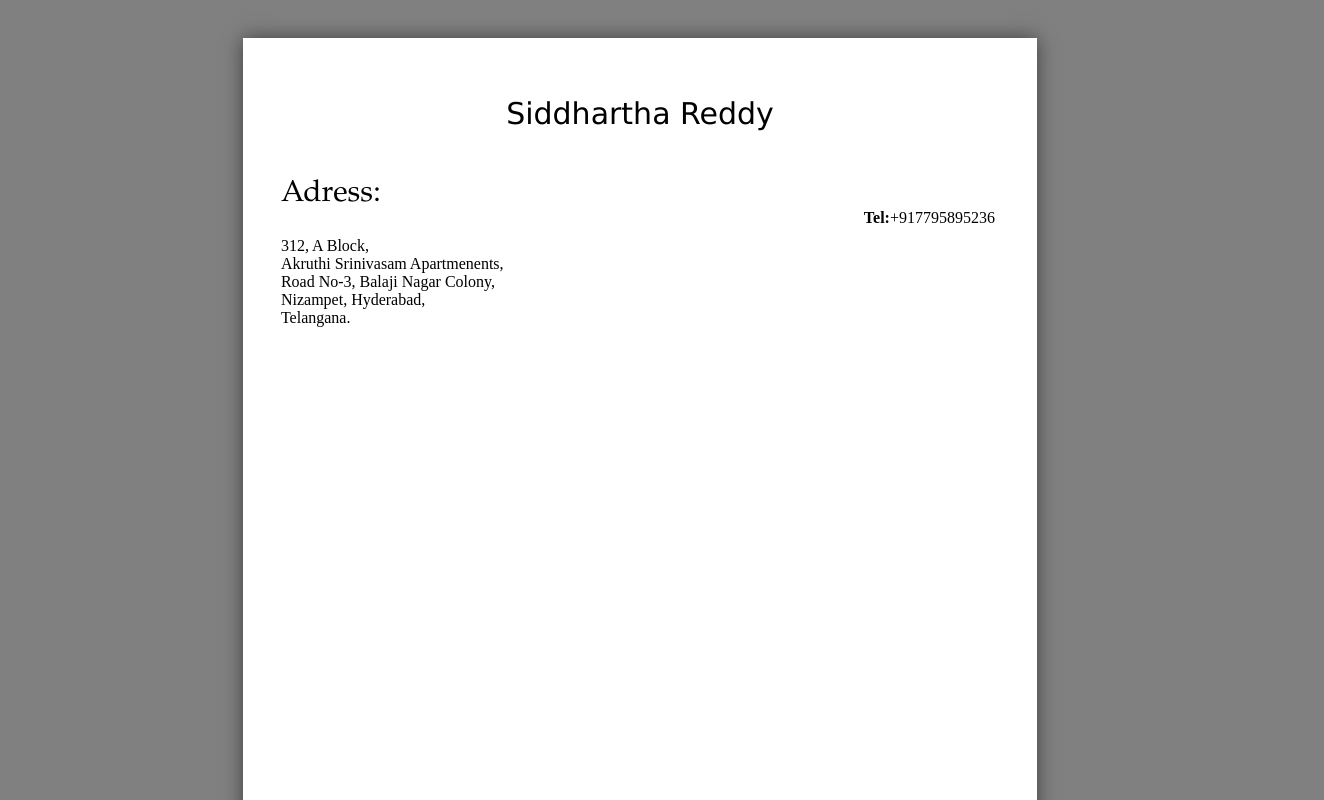
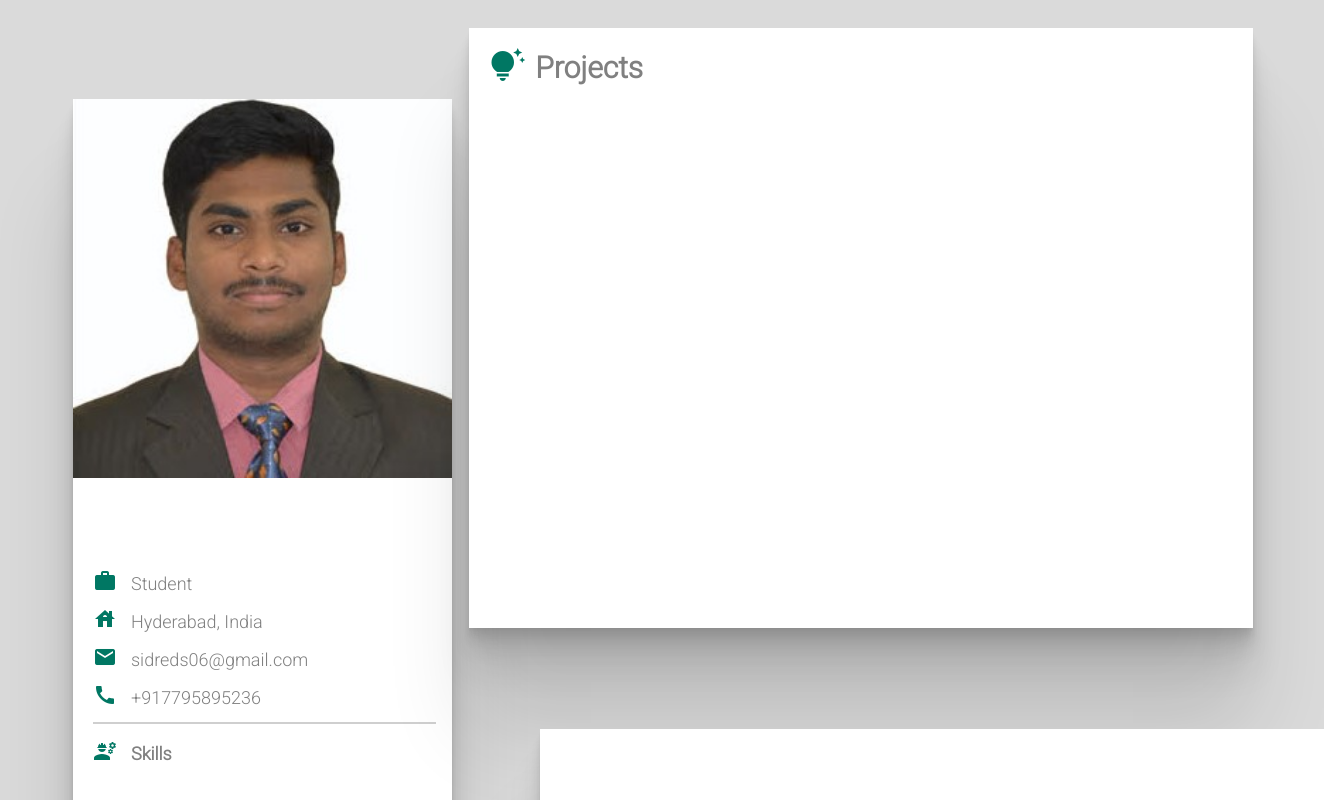
Before and after one commit to sidreds06/Beingzero-web-learn, a website: page html/resume.html in a window 1280 px wide. Shown: the top 800 px of the page, 1324 px wide, since content can reach past the window. Drawn offline with Linux system fonts and the light colour scheme.

Commit message:
resume edit1

```diff
--- a/css/resume.css
+++ b/css/resume.css
@@ -1,83 +1,147 @@
-@import url('https://fonts.googleapis.com/css2?family=Montserrat:wght@100&display=swap');
+@import url('https://fonts.googleapis.com/css2?family=Roboto:wght@100;300&display=swap');
 
-
-h1
-{
-    color:black;
-    font-family: Verdana;
-    font-size: 30px;
-    font-weight: 500;
+body{
   position: relative;
-    text-align: center;
+  background-color: rgb(218, 218, 218);
+  height: fit-content;
 }
-h2
-{
-    color:black;
-    font-family: Garamond;
-    font-size: 30px;
-    font-weight: 500;
-}
-#oneh2{
-    bottom: -30px;
-}
-#div1
+#one
 {
   position: relative;
-    text-align: left;
+  /*top: -149px;*/
+  bottom: 150px;
+  display: inline-block;
+  background-color: white;
+  width: 30%;
+  height: 1200px;
+ /* padding:10px 10px;
+ margin-top: 20px;*/
+  margin-left: 65px;
+  outline: none;
+  box-shadow:
+  0 2.8px 2.2px rgba(0, 0, 0, 0.034),
+  0 6.7px 5.3px rgba(0, 0, 0, 0.048),
+  0 12.5px 10px rgba(0, 0, 0, 0.06),
+  0 22.3px 17.9px rgba(0, 0, 0, 0.072),
+  0 41.8px 33.4px rgba(0, 0, 0, 0.086),
+  0 100px 80px rgba(0, 0, 0, 0.12)
+;
+}
 
+#two
+{
+  position: relative;
+  display: inline-block;
+  background-color: white;
+  width: 62%;
+  height: 600px;
+ /* padding:10px 10px;*/
+  margin-top: 20px;
+  margin-left: 13px;
+  outline: none;
+  box-shadow:
+  0 2.8px 2.2px rgba(0, 0, 0, 0.034),
+  0 6.7px 5.3px rgba(0, 0, 0, 0.048),
+  0 12.5px 10px rgba(0, 0, 0, 0.06),
+  0 22.3px 17.9px rgba(0, 0, 0, 0.072),
+  0 41.8px 33.4px rgba(0, 0, 0, 0.086),
+  0 100px 80px rgba(0, 0, 0, 0.12)
+;
 }
-#div2{
+
+#three
+{
   position: relative;
-    text-align: right;
-    top: -100px;
+  display: inline-block;
+  background-color: white;
+  width: 62%;
+  height: 600px;
+ /* padding:10px 10px;
+ top: -660px;*/
+ bottom: 650px;
+  margin-top: -70px;
+  margin-left: 532px;
+  outline: none;
+  box-shadow:
+  0 2.8px 2.2px rgba(0, 0, 0, 0.034),
+  0 6.7px 5.3px rgba(0, 0, 0, 0.048),
+  0 12.5px 10px rgba(0, 0, 0, 0.06),
+  0 22.3px 17.9px rgba(0, 0, 0, 0.072),
+  0 41.8px 33.4px rgba(0, 0, 0, 0.086),
+  0 100px 80px rgba(0, 0, 0, 0.12)
+;
 }
-.inlin{
-    display: inline-block;
-    width: 355px;
-    height: 300px;
+
+#pic{
+  position: relative;
+  outline: none;
+  border: none;
+  width: 100%;
+
 
 }
 
-body {
-    width: 230mm;
-    height: 100%;
-    margin: 0 auto;
-    padding: 0;
-    font-size: 12pt;
-    background:grey;
+#oneh1{
+  font-family: 'Roboto', sans-serif;
+  color:white;
+  position: absolute;
+  top:390px;
+  left: 10px;
+
 }
-  * {
-    box-sizing: border-box;
-    -moz-box-sizing: border-box;
+
+#twoh1{
+  position: absolute;
+  font-size: 30px;
+  margin-top: 25px;
 }
-  .main-page {
-    width: 210mm;
-    min-height: 297mm;
-    margin: 10mm auto;
-    background: white;
-    box-shadow: 0 0 0.5cm rgba(0,0,0,0.5);
+
+#pj_icon{
+  font-size:36px;
+  margin-top: 20px;
 }
-  .sub-page {
-    padding: 1cm;
-    height: 297mm;
+
+footer{
+  background-color: black;
+  width: 100%;
+  height: 150px;
 }
-  @page {
-    size: A4;
-    margin: 0;
+
+#info{
+  position: absolute;
+  top: 460px;
 }
-  @media print {
-    html, body {
-      width: 210mm;
-      height: 297mm;
+
+#skills{
+  position: absolute;
+  top: 630px;
 }
-    .main-page {
-      margin: 0;
-      border: initial;
-      border-radius: initial;
-      width: initial;
-      min-height: initial;
-      box-shadow: initial;
-      background: initial;
-      page-break-after: always;
+
+#projects{
+  position: absolute;
 }
+
+.material-icons{
+  color:rgb(0, 119, 99);
+  display: inline;
+  margin-left: 20px;
+  margin-top: 10px;
 }
+.txt
+{
+  position: relative;
+  top: -3px;
+  display: inline;
+  margin-left: 10px;
+  font-family: 'Roboto', sans-serif;
+  font-size: large;
+  color: gray;
+}
+#hr1{
+  position:absolute;
+  border: 0.1px solid rgb(207, 207, 207);
+  top:615px;
+  width: 90%;
+  left: 20px;
+
+}
--- a/html/resume.html
+++ b/html/resume.html
@@ -6,25 +6,40 @@
     <meta name="viewport" content="width=device-width, initial-scale=1.0">
     <title>Resume</title>
     <link rel="stylesheet" href="../css/resume.css">
+    <link rel="stylesheet" href="https://fonts.googleapis.com/icon?family=Material+Icons">
 </head>
 <body>
-    <div class="main-page">
-        <div class="sub-page">
-           <h1>Siddhartha Reddy</h1>
-           <div id='div1' class='inlin'>
-           <h2 id='oneh2'>Adress:</h2>
-              <p>312, A Block,<br>
-                Akruthi Srinivasam Apartmenents,<br>
-                Road No-3, Balaji Nagar Colony,<br>
-                Nizampet, Hyderabad,<br>
-                Telangana.
-             </p>
-             </div>
-           <div id='div2' class='inlin'>
-               <p><strong>Tel:</strong>+917795895236</p>
-           </div>
-           <script src="/js/one.js"></script>
+    <div id='one'>
+        <img id='pic' src="../images/sid.jpg" alt="My Photo"><br>
+        <h1 id='oneh1'>Siddhartha Reddy</h1>
+        <div id='info'>
+           <i class="material-icons">work</i>
+           <p class='txt'>Student</p><br>
+           <i class="material-icons">house</i>
+           <p class='txt'>Hyderabad, India</p><br>
+           <i class="material-icons">email</i>
+           <p class='txt'>sidreds06@gmail.com</p><br>
+           <i class="material-icons">call</i>
+           <p class='txt'>+917795895236</p>
+        </div>
+        <hr id="hr1">
+        <div id="skills">
+           <i class="material-icons">engineering</i>
+           <h2 class='txt'>Skills</h2>
+        </div>
+
     </div>
+    <div id='two'>
+        <div id="projects">
+          <i id="pj_icon" class="material-icons">tips_and_updates</i>
+          <h1 id='twoh1' class='txt'>Projects</h1>
+        </div>
     </div>
+    <div id='three'>
+
+    </div>
+    <footer>
+        <h3>Facebook</h2>
+    </footer>
 </body>
 </html>
```
Also changed, not shown: images/sid.jpg (added). Lines whose indentation alone changed are shown as unchanged.
